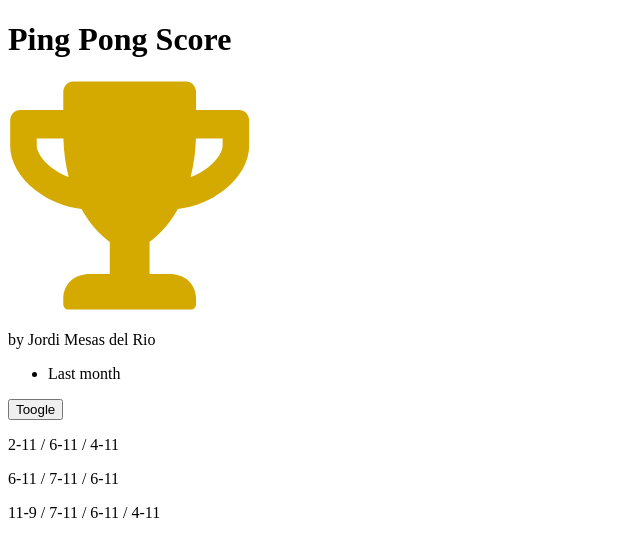
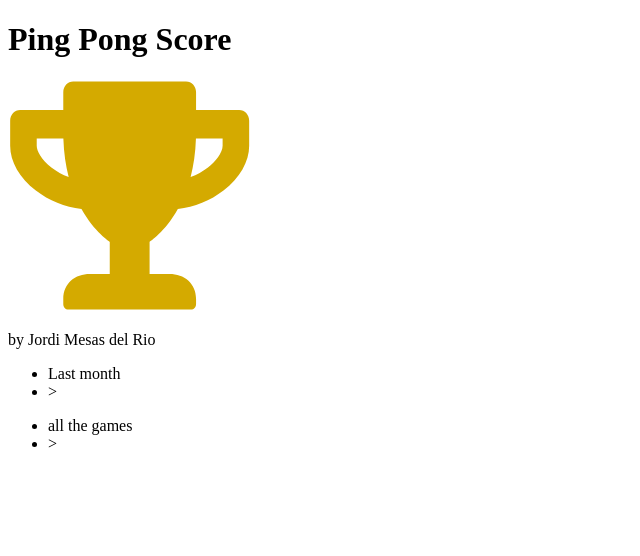
Before and after one commit to JordiMesas/table_tennis_score, a React (Create React App) app: page / in a window 1280 px wide. Shown: the top 556 px of the page, without its empty margins (0-640 px from the left). Built offline with nearby package versions, Linux system fonts and the light colour scheme.

Commit message:
done date buttons programming

```diff
--- a/public/index.html
+++ b/public/index.html
@@ -11,7 +11,6 @@
 
     <body>
         <div id="app"></div>
-        <!-- <script src="index.js"></script> -->
     </body>
 
 </html>
--- a/src/components/Main.jsx
+++ b/src/components/Main.jsx
@@ -1,16 +1,53 @@
-import React, { useContext } from 'react';
+import React, { useContext,useState } from 'react';
 import Match from './Match';
+import MatchNotLastMonth from './MatchNotLastMonth';
 import Appcontext from '../context/AppContext';
 
 const Main = () => {
-	const { state } = useContext(Appcontext);
-	const { matchs } = state;
+	const [toggle, setShow] = useState(false);
+	const [allGames, setGames] = useState(true);
+	const { state, dateLastMonthShowDate} = useContext(Appcontext);
+	const { matches, matchesNotLastMonth } = state;
 
-
-
+	const handleMatchDate = () => {
+		setGames(!allGames);
+		if(allGames){
+			dateLastMonthShowDate();
+		}
+	};
+	const showAllGames = () =>{
+		setShow(!toggle);
+	}
+	console.log(matchesNotLastMonth);
 	return (
 		<div className='container'>
-			<Match matchs={matchs} />
+			<div className='score'>
+				<ul className='score-lastMonth'>
+					<li>Last month</li>
+					<li onClick={handleMatchDate}> {'>'} </li>
+				</ul>
+				<ul className='score-lastMonth'>
+					<li>all the games</li>
+					<li onClick={showAllGames}> {'>'} </li>
+				</ul>
+
+				{
+
+				toggle
+
+					? matches.map((match) => {return (<Match key={match.id} match={match}/>	); })
+
+					: null
+
+				}
+
+				{
+					allGames &&
+					matchesNotLastMonth.map((matchNotLastMonth) => {return ( <MatchNotLastMonth key={matchNotLastMonth.id} matchNotLastMonth={matchNotLastMonth}/> ); })
+				}
+
+			</div>
+
 		</div>
 	);
 };
--- a/src/components/Match.jsx
+++ b/src/components/Match.jsx
@@ -1,20 +1,13 @@
-import React, { useState} from 'react';
+import React from 'react';
 
-const Match = ({matchs}) => {
-	const [toggle, setShow] = useState(true);
+const Match = ({ match }) => {
+
 
 	return (
-		<div className='container'>
-
-			<div className='score'>
-				<ul className='score-lastMonth'>
-					<li>Last month</li>
-				</ul>
-				<button type='button' onClick={()=>setShow(!toggle)}>Toogle</button>
-
-				{toggle ? matchs.map((match) => {return ( <div key={match.id}><p>{match.score}</p></div>)}) : null}
+		<div className='match-items'>
+			<div>
+				<p>{match.score}</p>
 			</div>
-
 		</div>
 	);
 };
--- /dev/null
+++ b/src/components/MatchNotLastMonth.jsx
@@ -0,0 +1,15 @@
+import React from 'react';
+
+const MatchNotLastMonth = ({ matchNotLastMonth }) => {
+
+
+	return (
+		<div className='matchNotLastMonth-items'>
+			<div>
+				<p>{matchNotLastMonth.score}</p>
+			</div>
+		</div>
+	);
+};
+
+export default MatchNotLastMonth;
--- a/src/hooks/useInitialState.js
+++ b/src/hooks/useInitialState.js
@@ -9,11 +9,32 @@ const useInitialState = () =>{
     const addToMatch = (items) => {
 		setState({
 			...state,
-			matchs: [...state.matchs, items],
+			matches: [...state.matches, items],
 		});
 	};
+
+
+    const dateLastMonthShowDate = () =>{
+
+        const notLastMontGames = {
+            notLastMonth: state.matches.filter((items) => {return new Date(Date.parse(items.date)).getMonth() !== new Date().getMonth()}),
+            lastMonth: state.matches.filter((items) => {return new Date(Date.parse(items.date)).getMonth() === new Date().getMonth()})
+        };
+        // console.log(notLastMontGames.notLastMonth);
+        // state.matchs.map((items) => { console.log(new Date(Date.parse(items.date)).getMonth()) });
+        if(notLastMontGames.notLastMonth.length !== 0){
+            setState({
+                ...state,
+                matches: notLastMontGames.lastMonth,
+                matchesNotLastMonth: notLastMontGames.notLastMonth
+            });
+        }
+
+    }
+
     return {
         addToMatch,
+        dateLastMonthShowDate,
         state
     }
 
--- a/src/initialState.json
+++ b/src/initialState.json
@@ -1,8 +1,8 @@
 {
-	"matchs": [
+	"matches": [
 		{
 			"id": 1,
-			"date": "2021-02-28",
+			"date": "2021-03-01",
 			"playerHome": "Jordi",
 			"playerOut": "David",
 			"score": "2-11 / 6-11 / 4-11",
@@ -18,11 +18,14 @@
 		},
 		{
 			"id": 3,
-			"date": "2021-03-03",
+			"date": "2021-03-02",
 			"playerHome": "Sara",
 			"playerOut": "Ernesto",
 			"score": "11-9 / 7-11 / 6-11 / 4-11",
 			"winner": "David"
 		}
+	],
+	"matchesNotLastMonth":[
+
 	]
 }
```
Also changed, not shown: package.json (+5 -17 lines), 1 other file (tests, documents, lock files or other folders).
